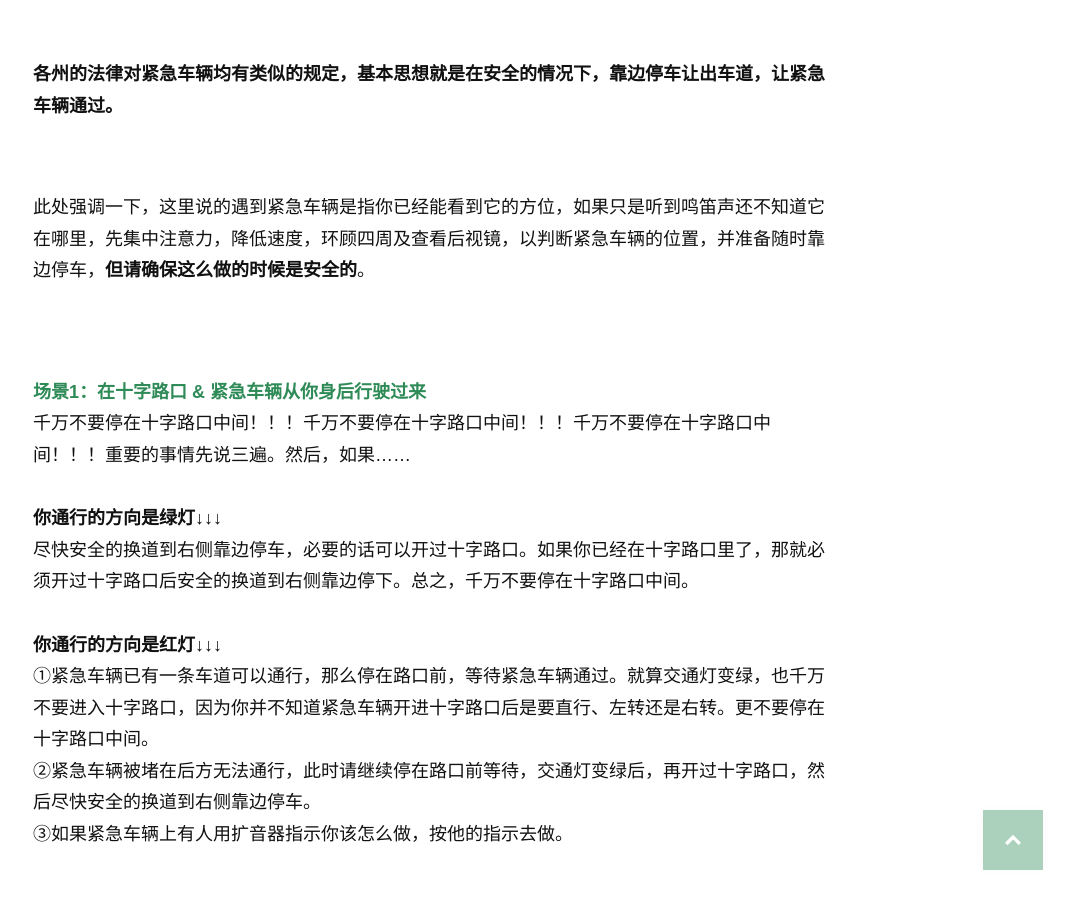
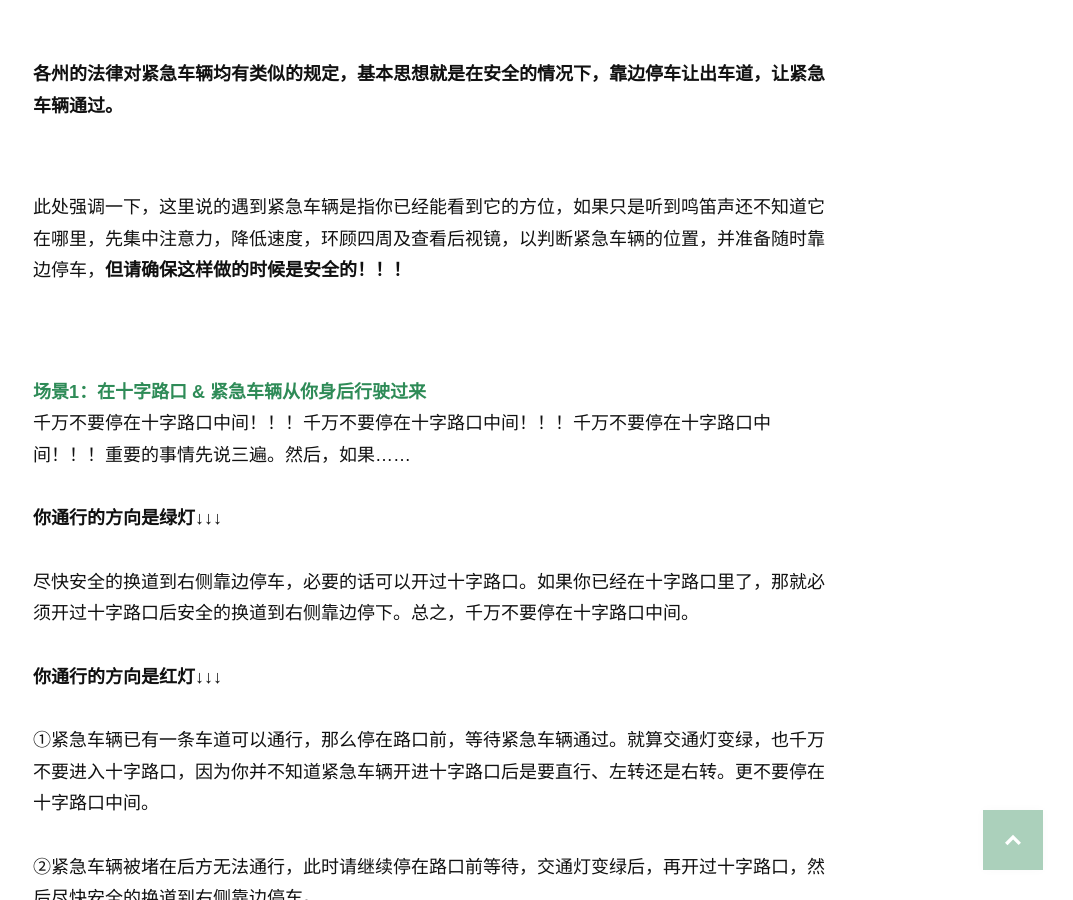
Before and after one commit to wolfwifee/wolfwifee.github.com, a Jekyll site: the page built from _posts/2016-04-13-what-to-do-when-sees-an-oncoming-emergency-vehicle.md, in a window 1280 px wide and 900 px high, scrolled down 708 px. Shown: the whole window, without its empty margins (207-1280 px from the left). Built offline with Jekyll 4.4.1, drawn with Linux system fonts in a browser that asks for light colours; nearby versions of some CDN libraries; some web fonts are replaced; comment, search, counter and statistics services are not loaded.

Commit message:
Update 2016-04-13-what-to-do-when-sees-an-oncoming-emergency-vehicle.md

```diff
--- a/_posts/2016-04-13-what-to-do-when-sees-an-oncoming-emergency-vehicle.md
+++ b/_posts/2016-04-13-what-to-do-when-sees-an-oncoming-emergency-vehicle.md
@@ -21,21 +21,25 @@ date: 2016-04-14
 
 <p style="margin-bottom:70px"></p>
 
-此处强调一下，这里说的遇到紧急车辆是指你已经能看到它的方位，如果只是听到鸣笛声还不知道它在哪里，先集中注意力，降低速度，环顾四周及查看后视镜，以判断紧急车辆的位置，并准备随时靠边停车，**但请确保这么做的时候是安全的**。
+此处强调一下，这里说的遇到紧急车辆是指你已经能看到它的方位，如果只是听到鸣笛声还不知道它在哪里，先集中注意力，降低速度，环顾四周及查看后视镜，以判断紧急车辆的位置，并准备随时靠边停车，**但请确保这样做的时候是安全的！！！**
 
 <p style="margin-bottom:90px"></p>
 
 <span style="color:#2e8b57">**场景1：在十字路口 & 紧急车辆从你身后行驶过来**</span><br>
 千万不要停在十字路口中间！！！千万不要停在十字路口中间！！！千万不要停在十字路口中间！！！重要的事情先说三遍。然后，如果……
 
-**你通行的方向是绿灯↓↓↓**<br>
+**你通行的方向是绿灯↓↓↓**
+
 尽快安全的换道到右侧靠边停车，必要的话可以开过十字路口。如果你已经在十字路口里了，那就必须开过十字路口后安全的换道到右侧靠边停下。总之，千万不要停在十字路口中间。
 
 
-**你通行的方向是红灯↓↓↓**<br>
-①紧急车辆已有一条车道可以通行，那么停在路口前，等待紧急车辆通过。就算交通灯变绿，也千万不要进入十字路口，因为你并不知道紧急车辆开进十字路口后是要直行、左转还是右转。更不要停在十字路口中间。<br>
-②紧急车辆被堵在后方无法通行，此时请继续停在路口前等待，交通灯变绿后，再开过十字路口，然后尽快安全的换道到右侧靠边停车。<br>
-③如果紧急车辆上有人用扩音器指示你该怎么做，按他的指示去做。<br>
+**你通行的方向是红灯↓↓↓**
+
+①紧急车辆已有一条车道可以通行，那么停在路口前，等待紧急车辆通过。就算交通灯变绿，也千万不要进入十字路口，因为你并不知道紧急车辆开进十字路口后是要直行、左转还是右转。更不要停在十字路口中间。
+
+②紧急车辆被堵在后方无法通行，此时请继续停在路口前等待，交通灯变绿后，再开过十字路口，然后尽快安全的换道到右侧靠边停车。
+
+③如果紧急车辆上有人用扩音器指示你该怎么做，按他的指示去做。
 
 <p style="margin-bottom:90px"></p>
 
```
